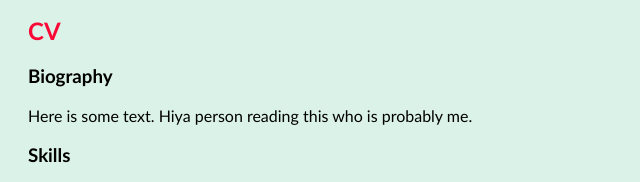
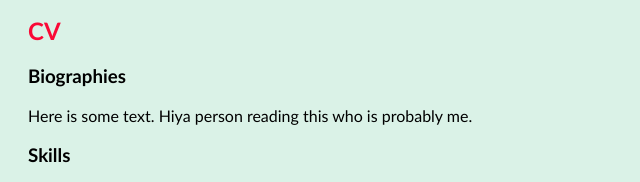
Before and after one commit to hgrassan/portfolio, a plain HTML site: page index.html in a window 1280 px wide. Shown: the part 532-714 px from the top of the page, 0-640 px from the left. Drawn offline with Linux system fonts and the light colour scheme.

Commit message:
was just checking I had saved the previous

```diff
--- a/index.html
+++ b/index.html
@@ -18,7 +18,7 @@
 
 		<h1>Portfolio: Hana</h1>
 		<h2> CV</h2>
-		<h3>Biography</h3>
+		<h3>Biographies</h3>
 
 		<p>Here is some text. Hiya person reading this who is probably me.</p>
 
```
